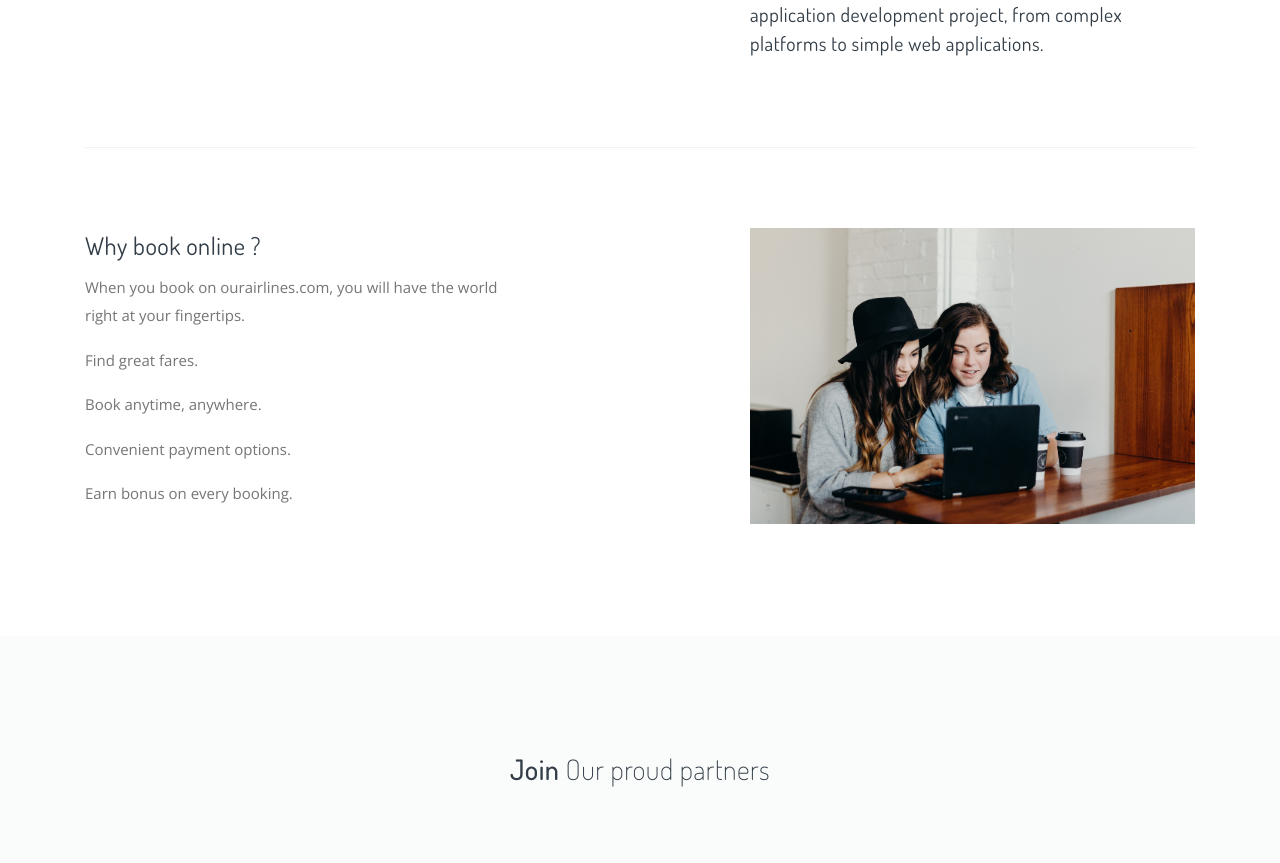
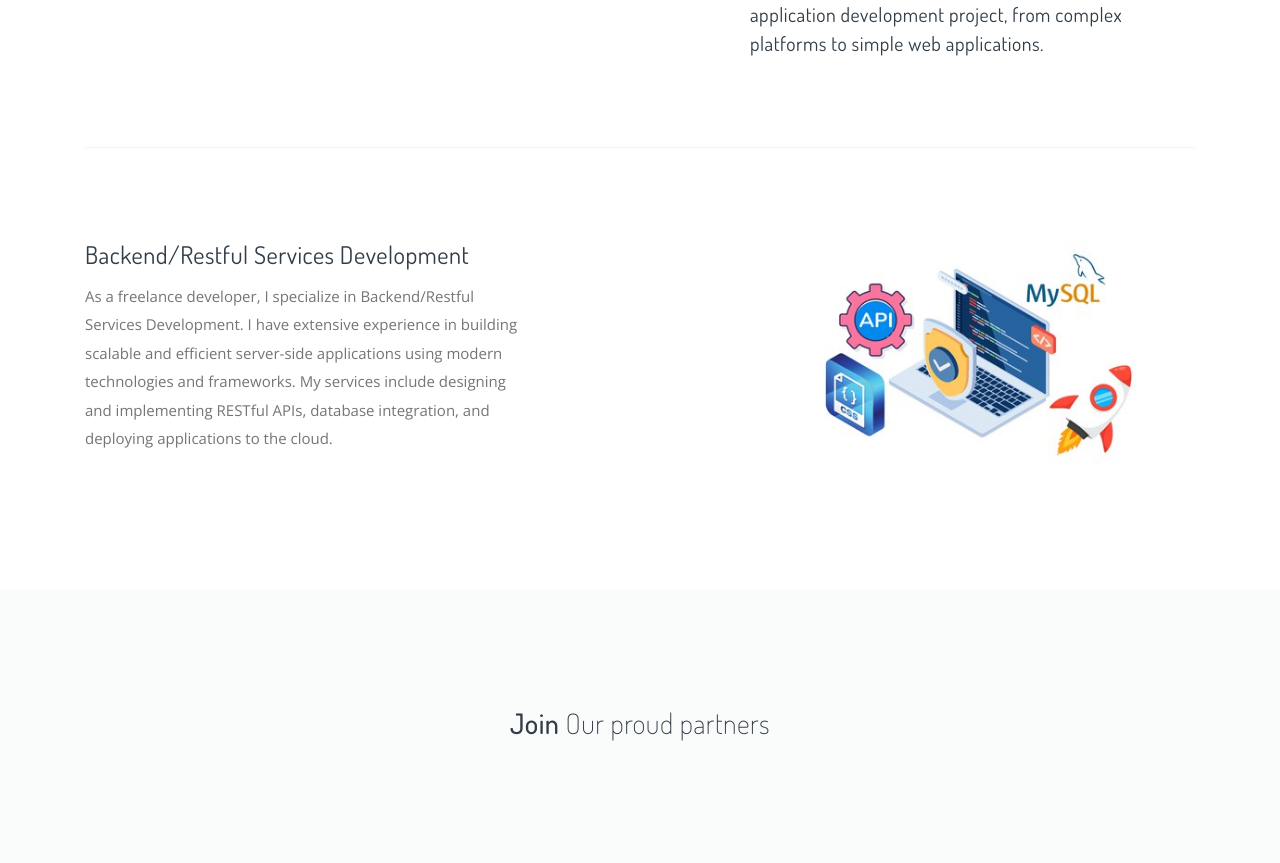
Before and after one commit to Sajan4072/Portfolio-fornow, a Django app: page / in a window 1280 px wide. Shown: the part 2768-3631 px from the top of the page. Run offline with Django 3.2, Linux system fonts and the light colour scheme; some libraries are stand-ins or nearby versions; some web fonts are replaced.

Commit message:
resful backend partially finished

```diff
--- a/bookmyflight/flights/templates/flights/landing.html
+++ b/bookmyflight/flights/templates/flights/landing.html
@@ -268,20 +268,13 @@
 
                 <div class="row gap-y align-items-center">
                     <div class="col-md-5 mr-auto">
-                        <h4>Why book online ?</h4>
-                        <p>When you book on ourairlines.com, you will have the world right at your fingertips. </p>
-                        <p>Find great fares.</p>
-                        <p>
-                            Book anytime, anywhere.
-                        </p>
-                        <p>Convenient payment options.</p>
-                        <p>
-                            Earn bonus on every booking.
-                        </p>
+                        <h4>Backend/Restful Services Development</h4>
+                        <p>As a freelance developer, I specialize in Backend/Restful Services Development. I have extensive experience in building scalable and efficient server-side applications using modern technologies and frameworks. My services include designing and implementing RESTful APIs, database integration, and deploying applications to the cloud. </p>
+
                     </div>
 
                     <div class="col-md-5">
-                        <img src="{% static 'img/i.JPG'%}" alt="...">
+                        <img src="{% static 'img/backend.JPG'%}" alt="...">
                     </div>
                 </div>
 
```
Also changed, not shown: bookmyflight/static/img/backend.jpg (added).
